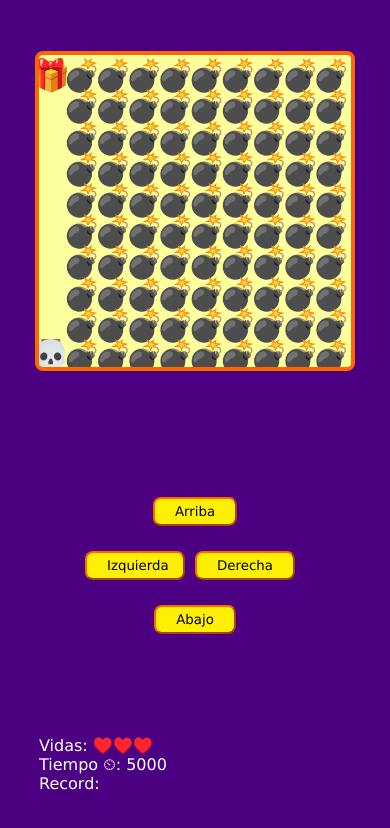
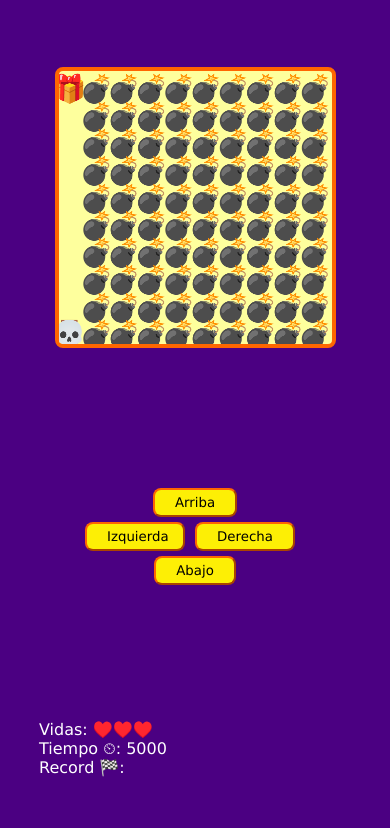
Before and after one commit to Hisahito/JS-Game, a plain HTML site: page index.html in a window 390 px wide. Drawn offline with Linux system fonts and the light colour scheme.

Commit message:
fixing some bugs and media queries

```diff
--- a/game.js
+++ b/game.js
@@ -37,16 +37,21 @@ window.addEventListener('resize', setCanvasSize);
 
 function setCanvasSize() {
     if(window.innerHeight > window.innerWidth){
-        canvasSize = window.innerWidth * 0.8
+        canvasSize = window.innerWidth * 0.7
     } else {
-        canvasSize = window.innerHeight * 0.8
+        canvasSize = window.innerHeight * 0.7
     };
+
+    canvasSize = Number(canvasSize.toFixed(0));
 
 
     canvas.setAttribute('width', canvasSize);
     canvas.setAttribute('height', canvasSize);
 
     elementsSize = canvasSize / 10;
+
+    playerPosition.x = undefined;
+    playerPosition.y = undefined;
     startGame();
 }
 
--- a/index.html
+++ b/index.html
@@ -5,7 +5,7 @@
     <meta http-equiv="X-UA-Compatible" content="IE=edge">
     <meta name="viewport" content="width=device-width, initial-scale=1.0">
     <link rel="stylesheet" href="./styles.css">
-    <title>ONES - Game for all ONES that want to get their certification</title>
+    <title>novies - Game for all ONES that want to get their certification</title>
 </head>
 <body>
     <div class="game-container">
@@ -21,7 +21,7 @@
         <div class="messages">
             <p>Vidas: <span id="lives"></span></p>
             <p>Tiempo ⏲: <span id="time"></span></p>
-            <p>Record: <span id="record"></span></p>
+            <p>Record 🏁: <span id="record"></span></p>
             <p id="result"></p>
         </div>
     </div>
--- a/styles.css
+++ b/styles.css
@@ -57,6 +57,6 @@ body {
   }
 
   @media (max-width: 440px) {
-    button { margin-top: 25px; }
+    button { margin-top: 5px; }
     #up, #down { margin-left: 100%; margin-right: 100%; }
   }
```
